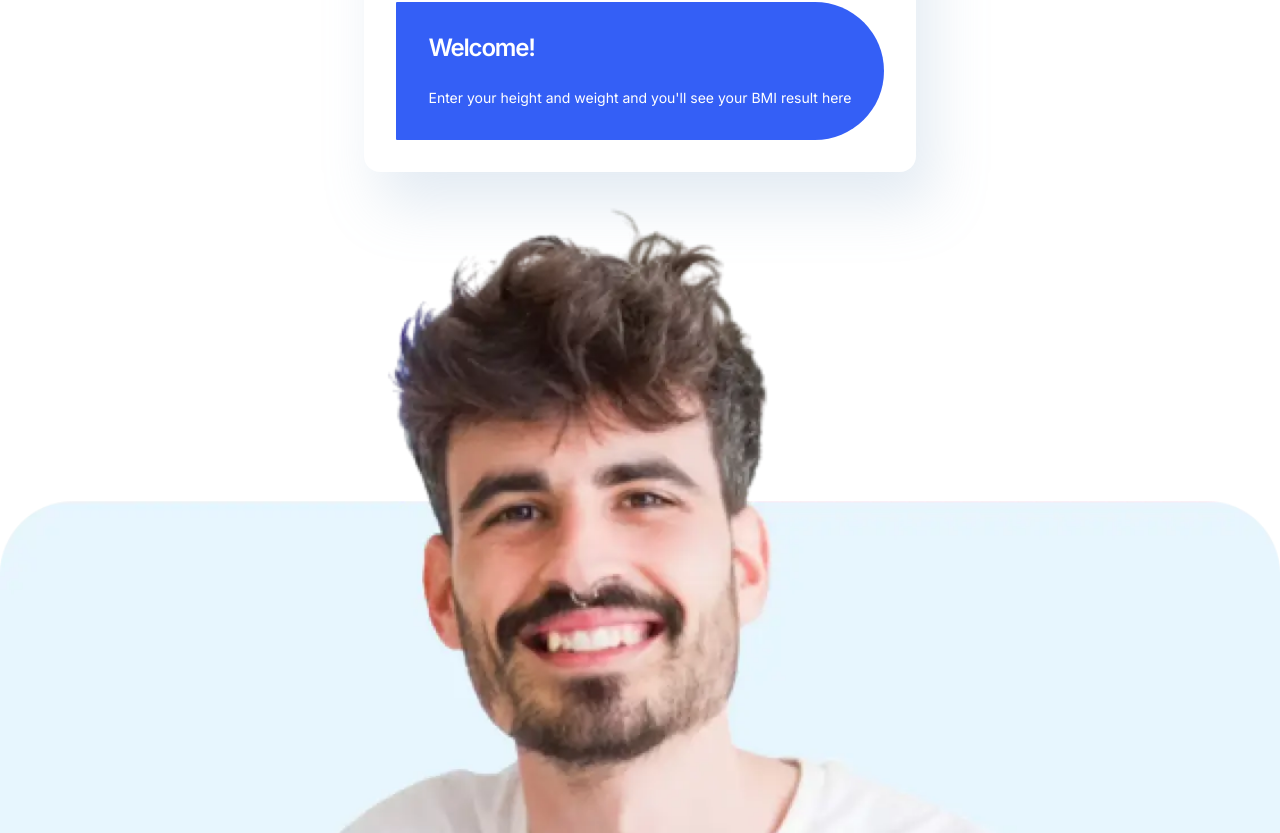
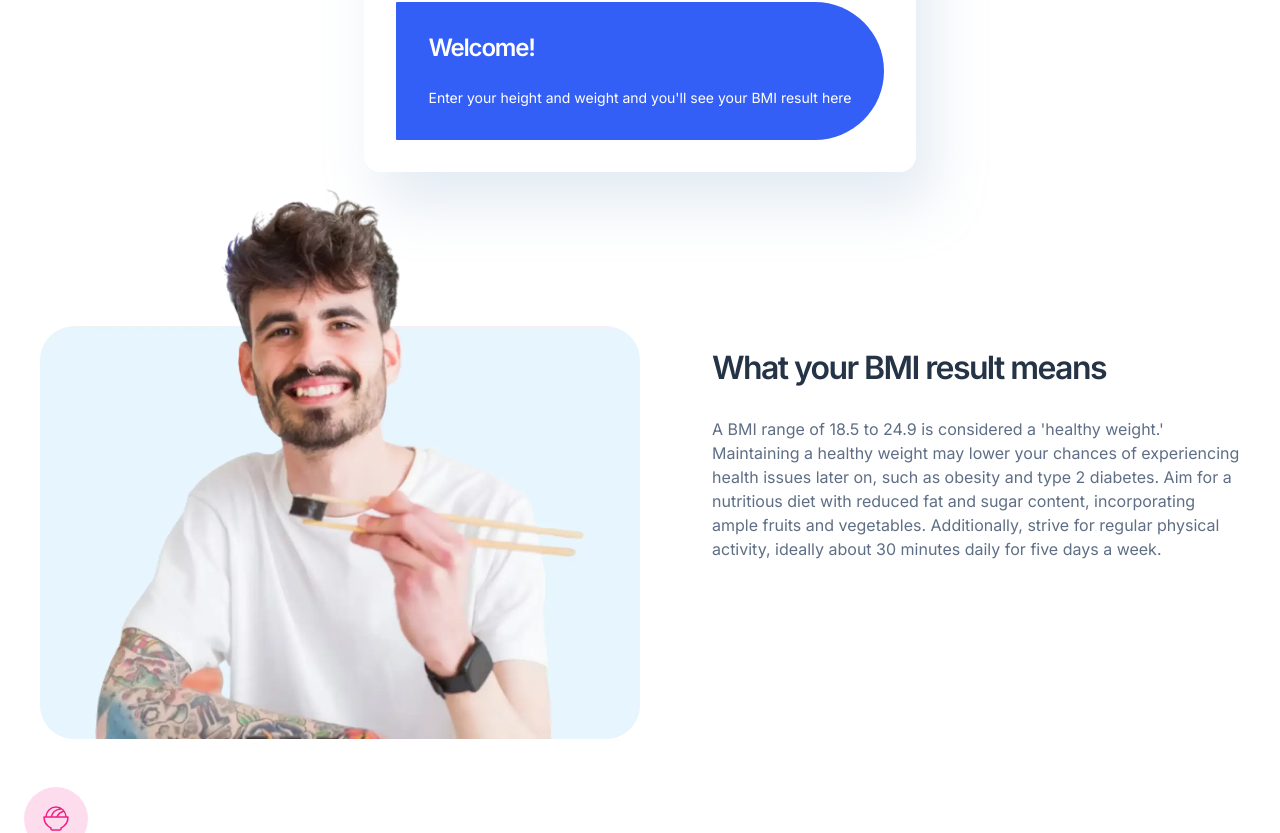
Before and after one commit to haipinggong/bmi-calculator, a React (Vite) app: page / in a window 1280 px wide. Shown: the part 727-1560 px from the top of the page. Built offline with nearby package versions, Linux system fonts and the light colour scheme.

Commit message:
Adjust the YourResults component styling

```diff
--- a/src/components/YourResults/YourResults.styles.ts
+++ b/src/components/YourResults/YourResults.styles.ts
@@ -1,21 +1,37 @@
 import type { SxProps, Theme } from "@mui/material";
 
 export const styles: Record<string, SxProps<Theme>> = {
-  container: {
+  container: (theme) => ({
     display: "flex",
     flexDirection: "column",
     alignItems: "center",
     gap: 6,
+    [theme.breakpoints.up("sm")]: {
+      paddingInline: 5,
+      flexDirection: "row",
+      justifyContent: "space-between",
+      gap: 9,
+    },
     // padding: "0 1rem",
-  },
-  image: {
+  }),
+  image: (theme) => ({
     width: "100%",
     borderRadius: 4,
-  },
-  resultContainer: {
+    [theme.breakpoints.up("sm")]: {
+      alignSelf: "flex-end",
+      maxWidth: "50%",
+    },
+  }),
+  resultContainer: (theme) => ({
     display: "flex",
     flexDirection: "column",
     gap: 4,
     paddingInline: 3,
-  },
+    [theme.breakpoints.up("sm")]: {
+      paddingInline: 0,
+      flex: 1,
+      paddingBlock: 5,
+      alignSelf: "center",
+    },
+  }),
 };
```
